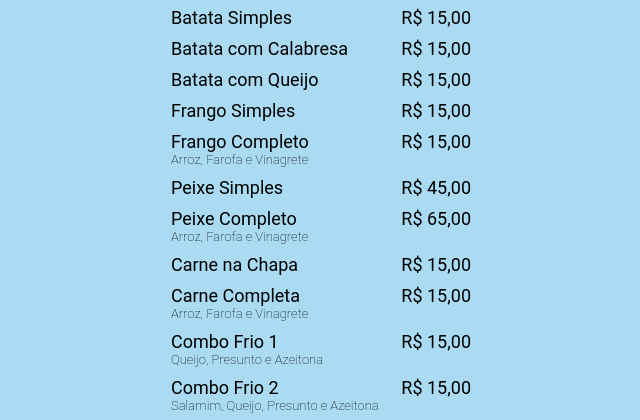
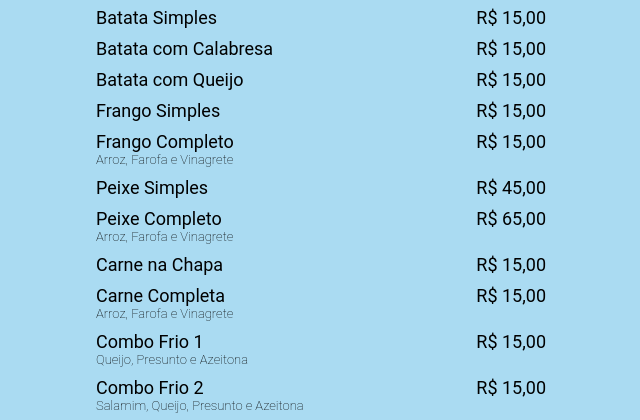
Before and after one commit to DevzinhoBorges/SR-Bar-Lanchonete, a plain HTML site: page index.html in a window 1280 px wide. Shown: the part 106-526 px from the top of the page, without its empty margins (319-959 px from the left). Drawn offline with Linux system fonts and the light colour scheme.

Commit message:
Atualizações

```diff
--- a/style.css
+++ b/style.css
@@ -10,7 +10,8 @@ body {
 }
 
 main {
-  max-width: 300px;
+  max-width: 450px;
+  height: 100vh;
   margin: 30px auto;
 }
 
```
